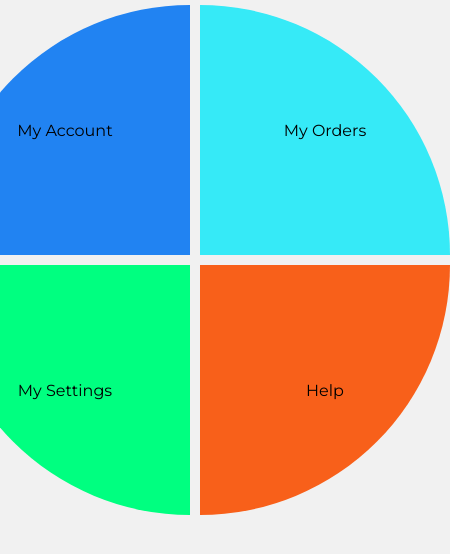
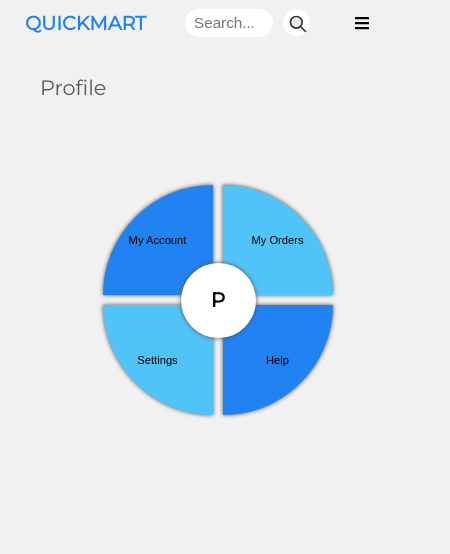
Before and after one commit to zygo1/E-shop, a React (Create React App) app: page /Profile.js in a window 390 px wide. Shown: the top 554 px of the page, 450 px wide, since content can reach past the window. Built offline with nearby package versions, Linux system fonts and the light colour scheme.

Commit message:
GUI changes

```diff
--- a/src/App.css
+++ b/src/App.css
@@ -9,7 +9,7 @@
     --itemColor: rgb(255, 255, 255);
     --hover: rgb(0, 94, 202);
     --white:  rgba(240, 240, 240, 0.882);
-    --black:rgb(46, 46, 46);
+    --black:rgb(88, 88, 88);
   }
 
   body{
--- a/src/components/Cart.js
+++ b/src/components/Cart.js
@@ -4,7 +4,7 @@ function Cart() {
     return (
         <>
             <Navbar />
-            <p>Cart</p>
+            <p className='pageHeader'>Cart</p>
         </>
     )
 };
--- a/src/components/CircleProfile.js
+++ b/src/components/CircleProfile.js
@@ -2,12 +2,19 @@ import './styles/CircleProfile.css';
 
 function CircleProfile() {
     return (
-        <section>
-            <div className="account">My Account</div>
-            <div className="orders">My Orders</div>
-            <div className="settings">My Settings</div>
-            <div className="help">Help</div>
-        </section>
+        <>
+            <p className='pageHeader'>Profile</p>
+            <section className='profile-section'>
+                <div className='circle'>
+                    <button className="account">My Account</button>
+                    <button className="orders">My Orders</button>
+                    <button className="settings">Settings</button>
+                    <button className="help">Help</button>
+                </div>
+                <div className='profile-image-center'>P</div>
+            </section>
+        </>
+
     )
 };
 
--- a/src/components/Contact.js
+++ b/src/components/Contact.js
@@ -9,6 +9,7 @@ function Contact() {
     return (
         <>
             <Navbar />
+            <p className='pageHeader'>Contact</p>
             <div className="waysContact">
                 <h2> Ways to Contact us!</h2>
             </div>
--- a/src/components/Homepage.js
+++ b/src/components/Homepage.js
@@ -9,6 +9,7 @@ function Homepage() {
     return (
         <>
             <Navbar />
+            <p className='pageHeader'>Home</p>
             <Promotion />
             <Recommendations />
             <Offers />
--- a/src/components/Products.js
+++ b/src/components/Products.js
@@ -7,6 +7,7 @@ function Products() {
     return (
         <>
             <Navbar />
+            <p className='pageHeader'>Products</p>
             <section className="container">
                 <ProductCategories />
                 <div className="items">
--- a/src/components/Profile.js
+++ b/src/components/Profile.js
@@ -8,10 +8,8 @@ import CircleProfile from "./CircleProfile";
 function Profile() {
     return (
         <>
+            <Navbar />
             <CircleProfile />
-            {/* <Navbar />
-            <ProfileIcon />
-            <ProfileCategories /> */}
         </>
 
     )
--- a/src/components/styles/CircleProfile.css
+++ b/src/components/styles/CircleProfile.css
@@ -4,17 +4,17 @@
 }
 
 .orders{
-    background-color: rgb(54, 234, 247);
+    background-color: rgb(80, 195, 248);
     border-top-right-radius: 100%;
 }
 
 .settings{
-    background-color: rgb(0, 255, 128);
+    background-color:  rgb(80, 195, 248);
     border-bottom-left-radius: 100%;
 }
 
 .help{
-    background-color: rgb(248, 96, 26);
+    background-color: var(--primary);
     border-bottom-right-radius: 100%;
 }
 
@@ -22,15 +22,89 @@
     display: flex;
     align-items: center;
     justify-content: center;
-    width: 230px;
-    height: 230px;
+    width: 220px;
+    height: 220px;
     padding: 10px;
     margin: 5px;
+    font-size: 1rem;
+    border: none;
+    box-shadow: 0px 0px 4px rgb(78, 78, 78);
 }
 
-section{
+.account:hover, .help:hover{
+    cursor: pointer;
+    background-color: var(--hover) ;
+    transition: 0.2s linear;
+}
+
+.orders:hover, .settings:hover{
+    cursor: pointer;
+    background-color: rgb(0, 162, 255);
+    transition: 0.2s linear;
+}
+
+.profile-section{
+    display: flex;
+    align-items: center;
+    justify-content: center;
+    position: relative;
+    margin: 80px 0px 0px 120px;
+}
+
+.circle{
     display: grid;
     grid-template-columns: repeat(2,0fr);
     grid-template-rows: repeat(2,0fr);
     justify-content: center;
+    position: relative;
 }
+
+.profile-image-center{
+    display: flex;
+    align-items: center;
+    justify-content: center;
+    box-shadow: 0px 0px 4px rgb(78, 78, 78);
+    background-color: white;
+    width: 150px;
+    height: 150px;
+    border-radius: 100%;
+    position: relative;
+    left: -305px;
+    z-index: 1;
+    font-size: 2.5rem;
+    font-weight: 800;
+}
+
+.pageHeader{
+    margin: 50px 0px 0px 40px;
+    font-size: 1.8rem;
+    color: rgb(88, 88, 88);
+}
+
+@media (max-width:968px){
+    .account, .orders, .settings, .help{
+        width: 110px;
+        height: 110px;
+        font-size: 0.7rem;
+        font-weight: 500;
+    }
+
+    .profile-image-center{
+        width: 75px;
+        height: 75px;
+        min-height: 75px;
+        min-width: 75px;
+        left: -157px;
+        font-size: 1.25rem;
+        font-weight: 800;
+        display: flex;
+        align-items: center;
+        justify-content: center;
+    }
+
+    .pageHeader{
+        font-size: 1.3rem;
+        margin: 30px 0px 0px 40px;
+        color: rgb(88, 88, 88);
+    }
+}
--- a/src/components/styles/Contact.css
+++ b/src/components/styles/Contact.css
@@ -67,6 +67,7 @@
     font-family: 'Montserrat', sans-serif;
     margin: 50px;
     padding: 10px;
+    color: rgb(65, 65, 65);
   }
 
   .contactImage{
--- a/src/components/styles/Navbar.css
+++ b/src/components/styles/Navbar.css
@@ -6,7 +6,7 @@ header{
   justify-content: space-between;
   text-transform: uppercase;
   font-size: 1.05rem;
-  margin: 0px 0px 0px 0px;
+  margin: 0px;
   padding: 5px;
 }
 
--- a/src/components/styles/Products.css
+++ b/src/components/styles/Products.css
@@ -107,9 +107,19 @@
 
     .categories h3{
       display: none;
-        /* font-size: 1rem;
-        border: none;
-        color: white; */
+
+    }
+
+    .open-categories{
+      color: var(--black);
+      border: 2px solid var(--black);;
+      border-radius: 6px;
+    }
+
+    .open-categories:hover{
+      background-color: var(--black);
+      color: white;
+      transition: 0.15s linear;
     }
 
     .categories-list li{
```
